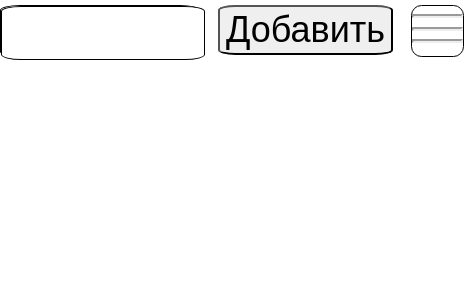
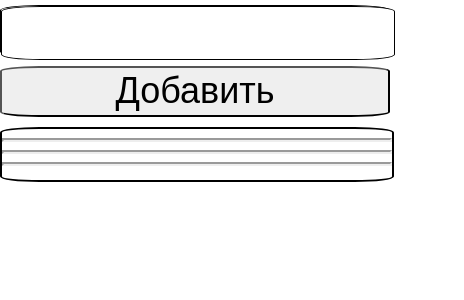
Before and after one commit to dfdxAlex/notebook_react, a React (Create React App) app: page / in a window 390 px wide. Shown: the top 300 px of the page, 464 px wide, since content can reach past the window. Built offline with nearby package versions, Linux system fonts and the light colour scheme.

Commit message:
add adaptive for work

```diff
--- a/src/vievs/css/Hamburger.css
+++ b/src/vievs/css/Hamburger.css
@@ -14,3 +14,16 @@
     padding: 0px;
     margin-top: 0.23em;
 }
+
+@media screen and (max-width: 600px) {
+    /* CSS стили для экранов с шириной менее 600px */
+    .hamburger
+    {
+        height: 1.4em;
+        width: 100%;
+        border: 2px solid black;
+        padding: 0px;
+        border-radius: 10%;
+    }
+
+  }
--- a/src/vievs/css/MenuWork.css
+++ b/src/vievs/css/MenuWork.css
@@ -2,10 +2,10 @@
     padding-top: 5px;
     display: grid;
     grid-template-columns: repeat(auto-fill, minmax(200px, 1fr));
-    grid-auto-rows: 1.7em;
+    grid-auto-rows: 1.4em;
     grid-gap: 0.5em;
     grid-row-gap: 0.3em; /*Отступ между строками*/
-    grid-auto-flow: column; /* Это заставит элементы переноситься вниз при нехватке места */
+    grid-auto-flow: row; /* Это заставит элементы переноситься вниз при нехватке места */
 }
 
 .text-container {
```
Also changed, not shown: 6 other files (tests, documents, lock files or other folders).
